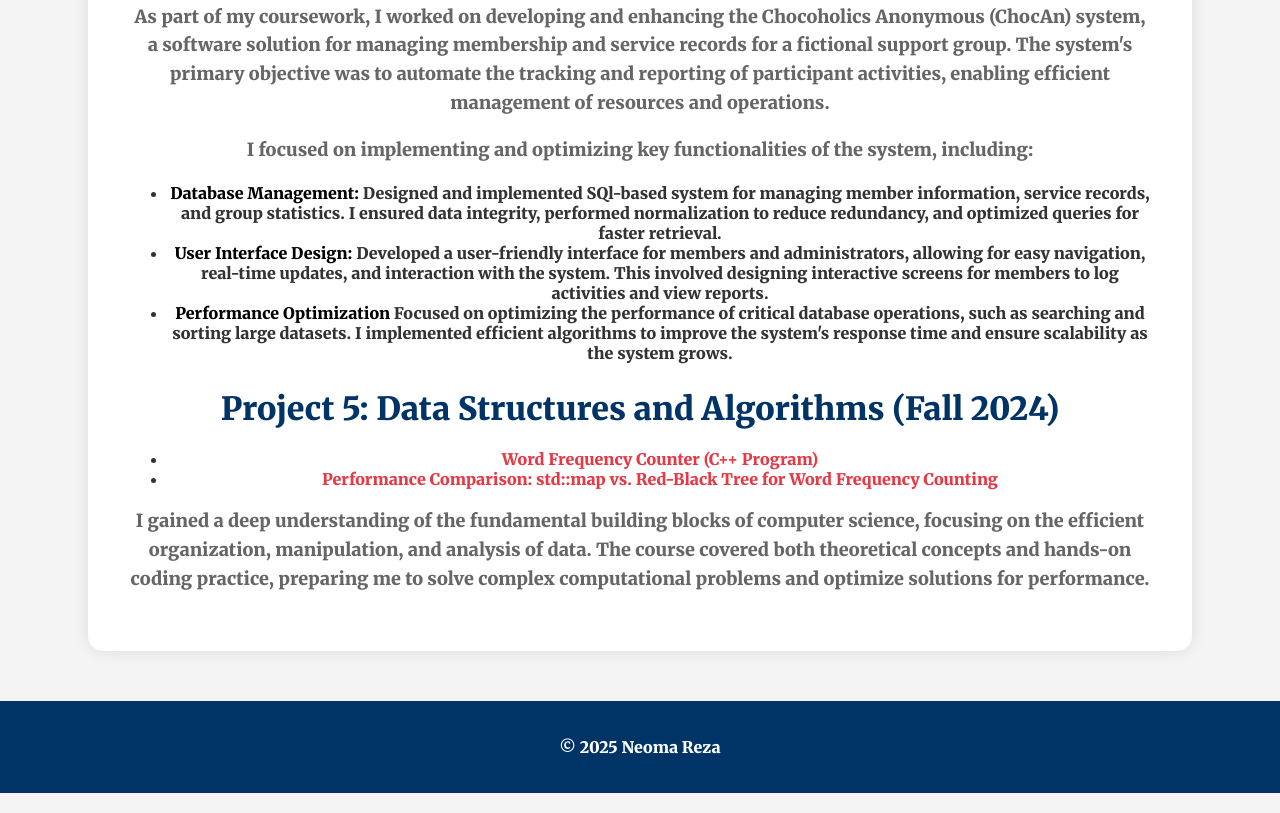
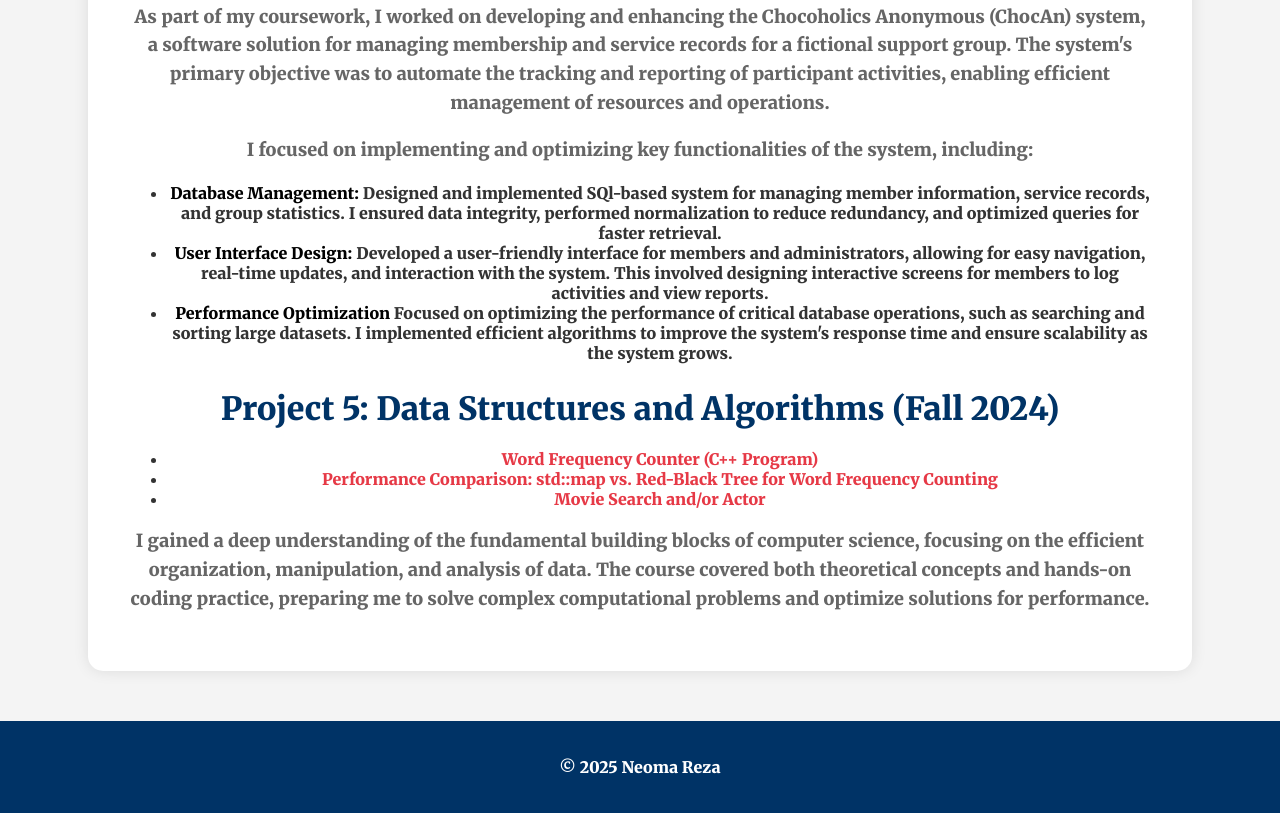
Before and after one commit to nareza-hub/nareza-hub.github.io, a plain HTML site: page docs/projects.html in a window 1280 px wide. Shown: the part 1180-1993 px from the top of the page. Drawn offline with Linux system fonts and the light colour scheme.

Commit message:
Update projects.html

```diff
--- a/docs/projects.html
+++ b/docs/projects.html
@@ -67,6 +67,7 @@
         <ul>
             <li><a href="https://github.com/nareza-hub/WordFrequencyCounter" target="_blank">Word Frequency Counter (C++ Program)</a></li>
             <li><a href="https://github.com/nareza-hub/WordCount-RBT-vs-Map" target="_blank">Performance Comparison: std::map vs. Red-Black Tree for Word Frequency Counting</a></li>
+            <li><a href="https://github.com/nareza-hub/MovieSearch" target="_blank">Movie Search and/or Actor</a></li>
         </ul>
         <p>I gained a deep understanding of the fundamental building blocks of computer science, focusing on the efficient organization, manipulation, and analysis
             of data. The course covered both theoretical concepts and hands-on coding practice, preparing me to solve complex computational problems and optimize solutions
```
